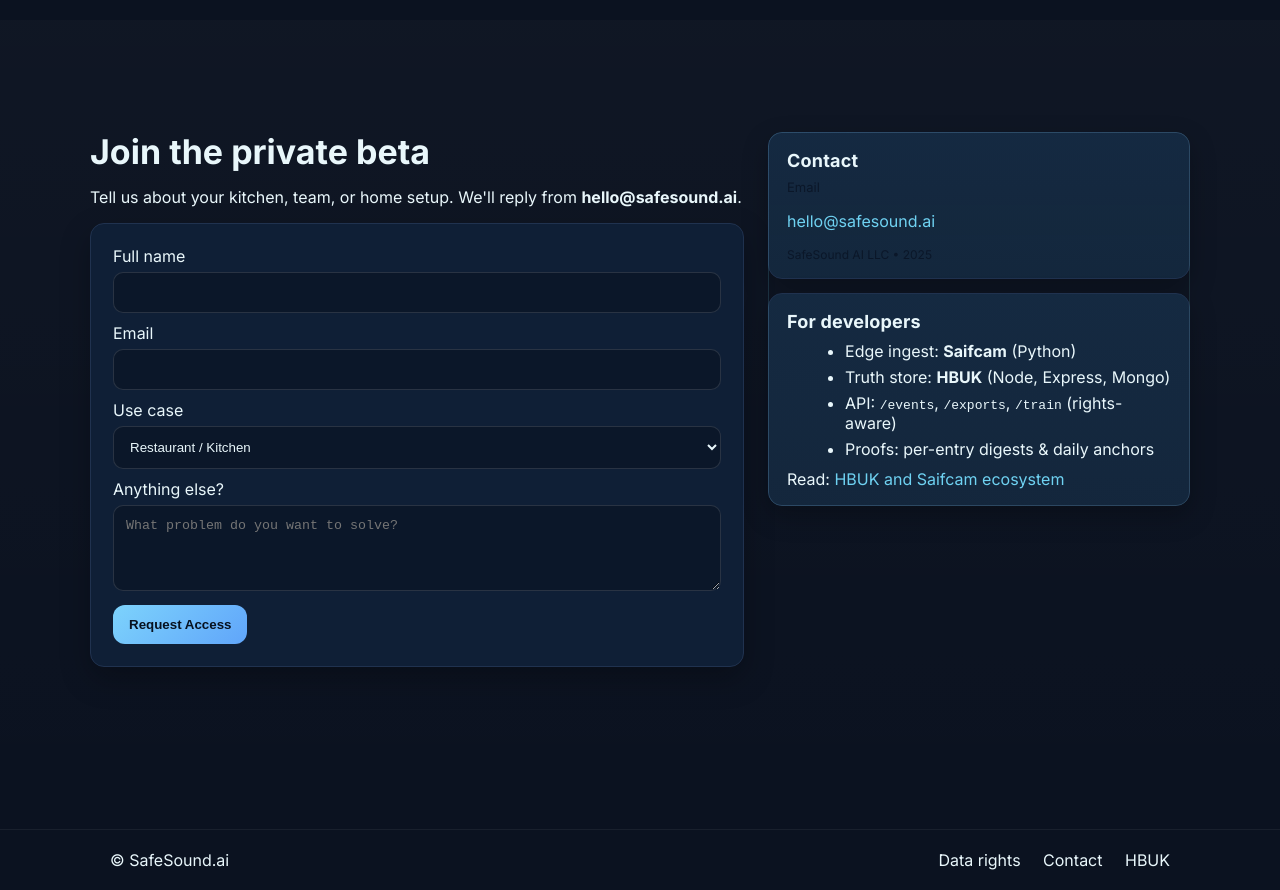
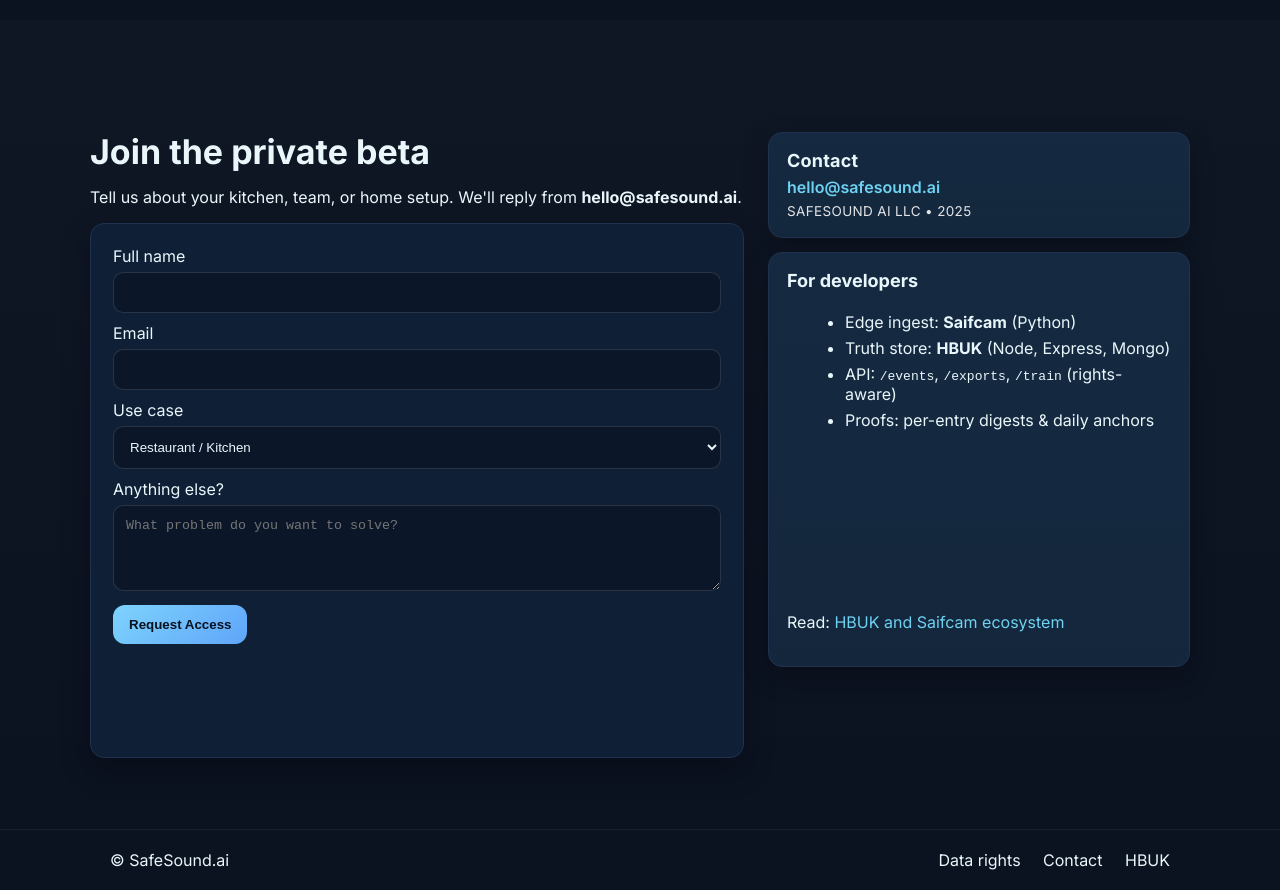
Before and after one commit to prudvish8/safesound.ai, a website: page index.html in a window 1280 px wide. Shown: the part 1600-2490 px from the top of the page. Drawn offline with Linux system fonts and the light colour scheme.

Commit message:
Perfect card alignment: remove Email label, make company line visible, and align Contact/Developers cards with form height

```diff
--- a/index.html
+++ b/index.html
@@ -205,9 +205,8 @@
       <div class="beta-right">
         <aside class="card contact-card">
           <h3>Contact</h3>
-          <p class="muted">Email</p>
-          <p><a href="mailto:hello@safesound.ai">hello@safesound.ai</a></p>
-          <p class="legal">SafeSound AI LLC • 2025</p>
+          <p class="email"><a href="mailto:hello@safesound.ai">hello@safesound.ai</a></p>
+          <p class="org">SAFESOUND AI LLC • 2025</p>
         </aside>
 
         <aside class="card dev-card">
--- a/styles.css
+++ b/styles.css
@@ -286,76 +286,59 @@
 /* Blog mode cards keep clean lines */
 .mode p, .mode li { hyphens:none; word-break:normal }
 
-/* ===== Beta section layout ===== */
+/* ===== Equal-height layout for form + right column ===== */
 .beta-grid{
   display:grid;
   gap:24px;
-  align-items:start;
+  align-items:stretch; /* both columns same row height */
 }
 @media (min-width: 980px){
   .beta-grid{ grid-template-columns: 1.55fr 1fr; }
 }
 
-.beta-left > .card{ /* your existing form card already looks good */ }
+/* Left column: ensure the form card stretches to full row height */
+.beta-left > .card{ height:100%; }
 
-/* Right column cards */
+/* Right column becomes a vertical stack that fills the same height */
+.beta-right{
+  display:flex;
+  flex-direction:column;
+  gap:14px;
+  height:100%;
+  position:static; /* override any sticky from earlier */
+}
+
+/* Card styling (keeps your dragonfly palette) */
 .beta-right .card{
+  position:relative;
   background: linear-gradient(180deg, rgba(111,210,242,.06), rgba(134,224,216,.04)) , var(--panel);
   border:1px solid var(--line);
   border-radius:14px;
   box-shadow: 0 10px 26px rgba(0,0,0,.25);
-  padding:18px 18px 16px;
+  padding:18px;
 }
 
-.contact-card{
-  padding:16px 18px 14px;
+/* Contact card typography */
+.contact-card h3{ margin:0 0 6px; font-size:18px; letter-spacing:.2px; }
+.contact-card .email{
+  margin:6px 0 6px;
+  font-weight:600;
+  font-size:16px;
 }
-.contact-card h3,
-.dev-card h3{
-  margin:0 0 8px;
-  font-size:18px;
-  letter-spacing:.2px;
-}
-.contact-card .muted{
-  color:var(--muted);
-  margin:0 0 2px;
-  font-size:13px;
-}
-.contact-card .legal{
-  color:var(--muted);
-  margin:8px 0 0;
-  font-size:12px;
+.contact-card .org{
+  margin:2px 0 0;
+  color: rgba(255,255,255,.88);   /* visible (not muted) */
+  font-size:13.5px;
+  letter-spacing:.35px;
+  text-transform:uppercase;
 }
 
-.dev-card{ margin-top:14px; }
+/* Developers card fills the remaining space so its bottom aligns with the form */
+.dev-card{ flex:1; display:flex; flex-direction:column; }
+.dev-card h3{ margin:0 0 8px; font-size:18px; }
 .dev-card ul.tight{ margin:6px 0 0 18px; }
 .dev-card ul.tight li{ margin:6px 0; }
-.dev-card .more{ margin:10px 0 0; }
+.dev-card .more{ margin-top:auto; } /* pushes the 'Read:' line to the bottom */
 
-/* Make right column stick just a bit on tall screens (feels premium) */
-@media (min-width: 1200px){
-  .beta-right{ position:sticky; top:92px; }
-}
-
-/* Keep everything non-italic (you asked for this globally) */
+/* No accidental italics anywhere */
 em, i { font-style: normal; }
-
-/* Optional: subtle card border glow matching dragonfly */
-.beta-right .card::before{
-  content:"";
-  position:absolute;
-  inset:0;
-  border-radius:14px;
-  pointer-events:none;
-  background:linear-gradient(135deg, rgba(111,210,242,.35), rgba(134,224,216,.25));
-  mask:
-    linear-gradient(#000 0 0) content-box,
-    linear-gradient(#000 0 0);
-  -webkit-mask:
-    linear-gradient(#000 0 0) content-box,
-    linear-gradient(#000 0 0);
-  -webkit-mask-composite: xor;
-  mask-composite: exclude;
-  padding:1px; /* gradient border */
-  opacity:.25;
-}
```
